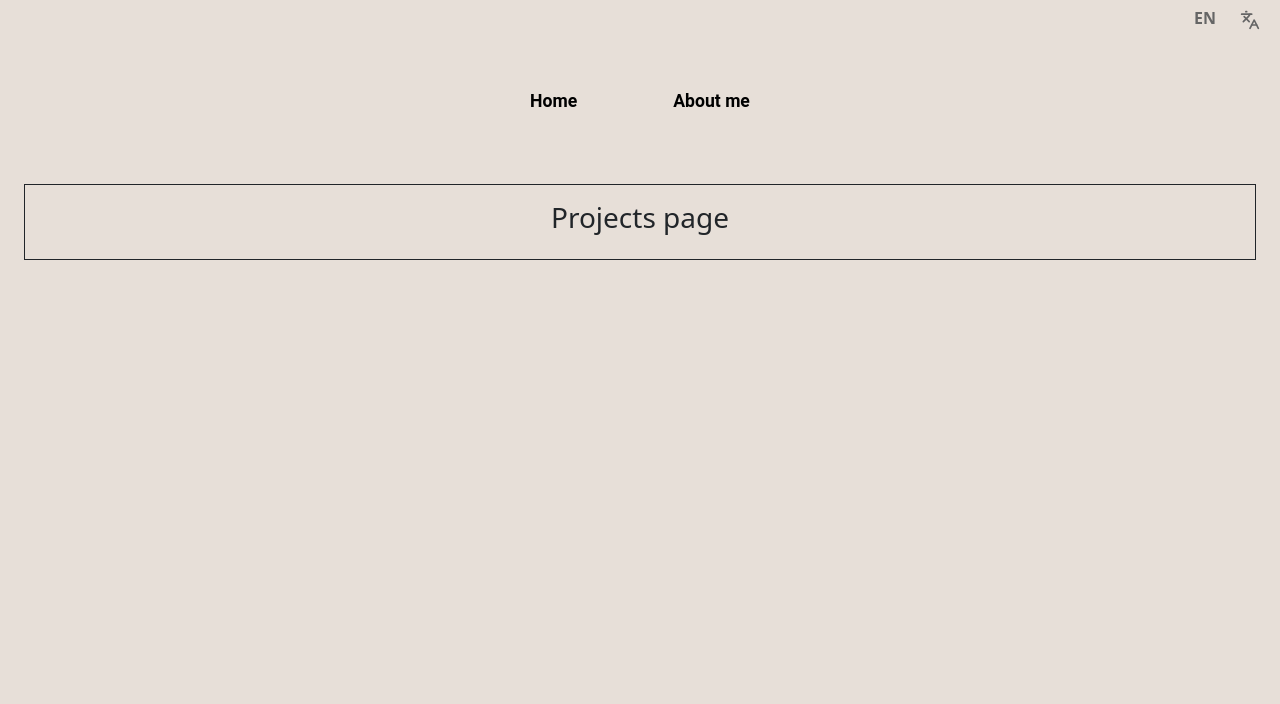
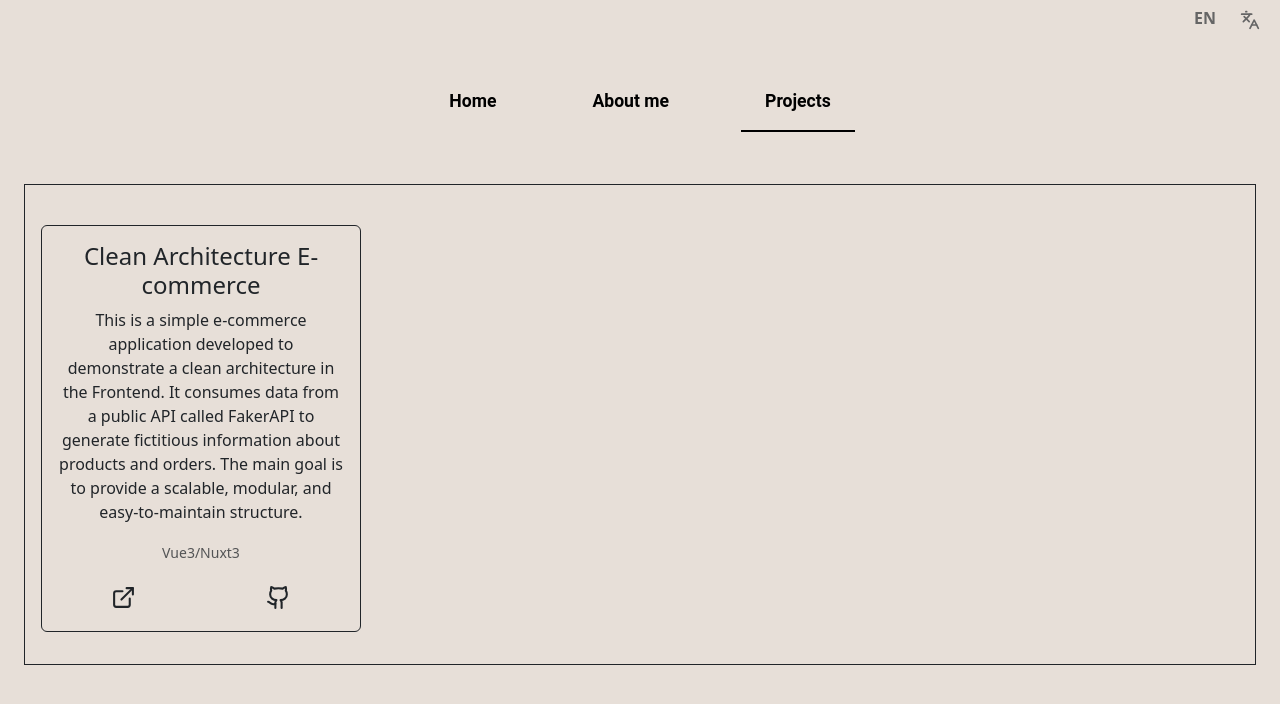
Before and after one commit to ThiagoFragaK/TKsPortifolio, a Nuxt app: page /projects in a window 1280 px wide. Shown: the top 704 px of the page. Built offline with nearby package versions, Linux system fonts and the light colour scheme.

Commit message:
Add: Projects in projects page

```diff
--- a/components/Navbar.vue
+++ b/components/Navbar.vue
@@ -19,13 +19,13 @@
                         active-class="active"
                         >About me</NuxtLink>
                     </li>
-                    <!-- <li class="nav-item mx-3">
+                    <li class="nav-item mx-3">
                         <NuxtLink
                         to="/projects"
                         class="nav-link px-4 py-3 text-black"
                         active-class="active"
                         >Projects</NuxtLink>
-                    </li> -->
+                    </li>
                     <!-- <li class="nav-item mx-3">
                         <NuxtLink
                         to="/blog"
--- a/pages/projects.vue
+++ b/pages/projects.vue
@@ -1,3 +1,57 @@
 <template>
-    <h3>Projects page</h3>
+    <br />
+    <div class="row">
+        <div class="col" v-for="(project, index) in projects" :key="index">
+            <div class="card bg-transparent border-dark mb-3" style="max-width: 20rem;">
+                <div class="card-body">
+                    <h4 class="card-title">{{ project.title }}</h4>
+                    <p class="card-text">{{ project.description || 'No description provided.' }}</p>
+                    <p class="card-text"><small class="text-muted">{{ project.stacks }}</small></p>
+                    <div class="row">
+                        <div class="col">
+                            <a
+                                v-if="project.url"
+                                :href="project.url"
+                                target="_blank"
+                                class="btn btn-outlined-dark btn-sm"
+                            >
+                                <ExternalLink size="25" />
+                            </a>
+                        </div>
+                        <div class="col">
+                            <a
+                                v-if="project.repository"
+                                :href="project.repository"
+                                target="_blank"
+                                class="btn btn-outlined-dark btn-sm"
+                            >
+                                <Github size="25" />
+                            </a>
+                        </div>
+                    </div>
+                </div>
+            </div>
+        </div>
+    </div>
 </template>
+
+<script>
+    import { ExternalLink, Github } from 'lucide-vue-next';
+    export default {
+        components: {
+            ExternalLink,
+            Github,
+        },
+        data: () => ({
+            projects: [
+                {
+                    title: "Clean Architecture E-commerce",
+                    stacks: "Vue3/Nuxt3",
+                    url: "https://nuxt-clean-architecture.vercel.app/",
+                    description: `This is a simple e-commerce application developed to demonstrate a clean architecture in the Frontend. It consumes data from a public API called FakerAPI to generate fictitious information about products and orders. The main goal is to provide a scalable, modular, and easy-to-maintain structure.`,
+                    repository: "https://github.com/ThiagoFragaK/Nuxt-Clean-Architecture",
+                }
+            ]
+        })
+    }
+</script>
```
